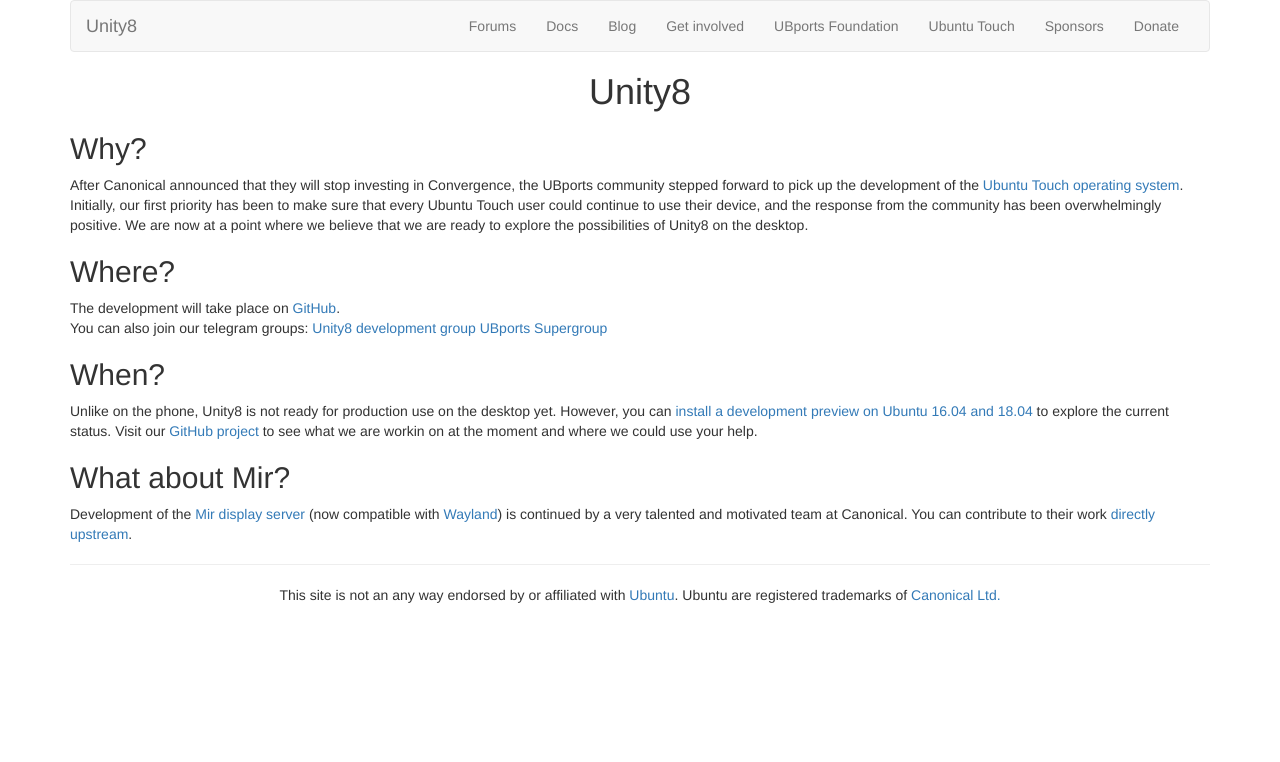
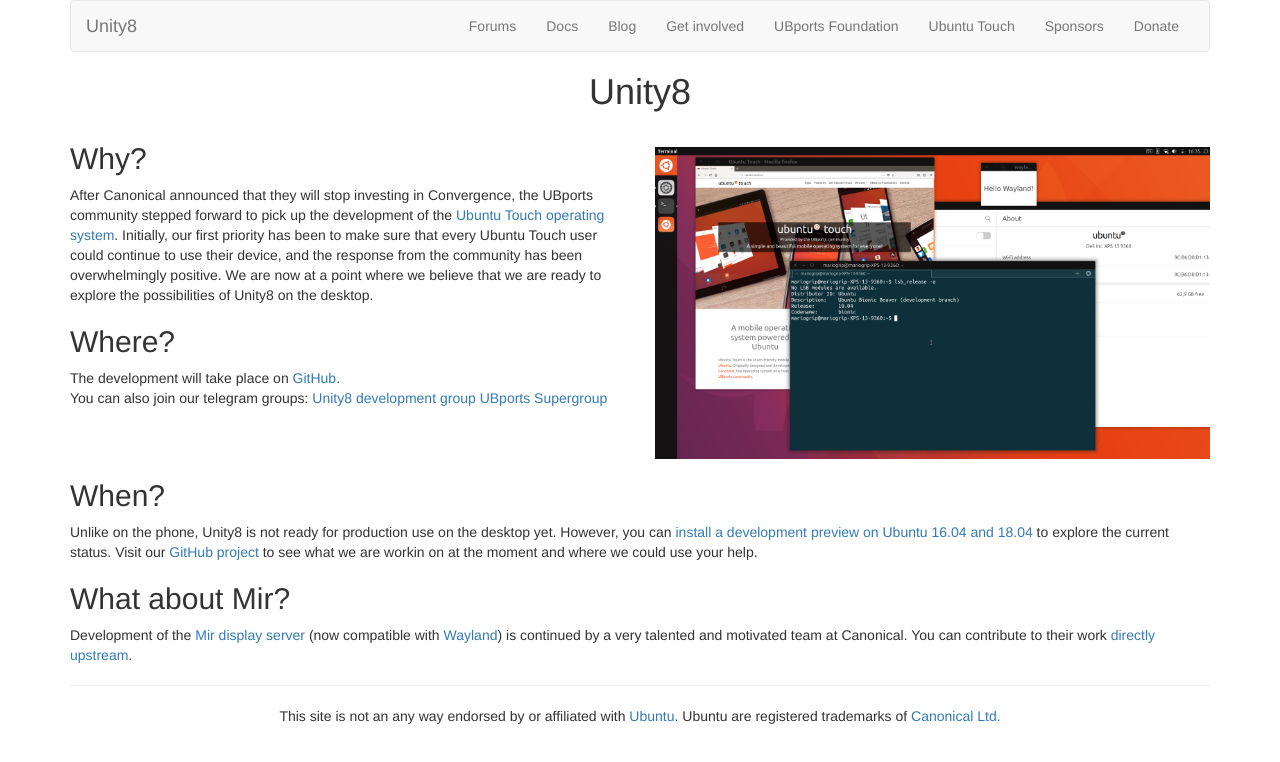
Before and after one commit to ubports/unity8.io, a plain HTML site: page index.html in a window 1280 px wide. Drawn offline with nearby package versions, Linux system fonts and the light colour scheme.

Commit message:
Add screenshot

```diff
--- a/index.html
+++ b/index.html
@@ -37,6 +37,8 @@
 
         <h1 class="text-center">Unity8</h1>
         <p>
+          <div class="row">
+            <div class="col-sm-6">
               <h2>Why?</h2>
               <div>
                 After Canonical announced that they will stop investing in Convergence, the UBports community stepped forward to pick up the development of the <a href="https://ubuntu-touch.io">Ubuntu Touch operating system</a>.
@@ -47,6 +49,11 @@
               <div>
                 The development will take place on <a href="https://github.com/ubports/unity8">GitHub</a>.<br />
                 You can also join our telegram groups: <a href="https://t.me/UBports_Unity8">Unity8 development group</a> <a href="https://t.me/ubports">UBports Supergroup</a>
+              </div>
+            </div>
+            <div class="col-sm-6">
+              <img src="img.png" alt="" style="width: 100%; margin-top: 25px;">
+            </div>
           </div>
           <h2>When?</h2>
           <div>
```
Also changed, not shown: img.png (added). Lines whose indentation alone changed are shown as unchanged.
